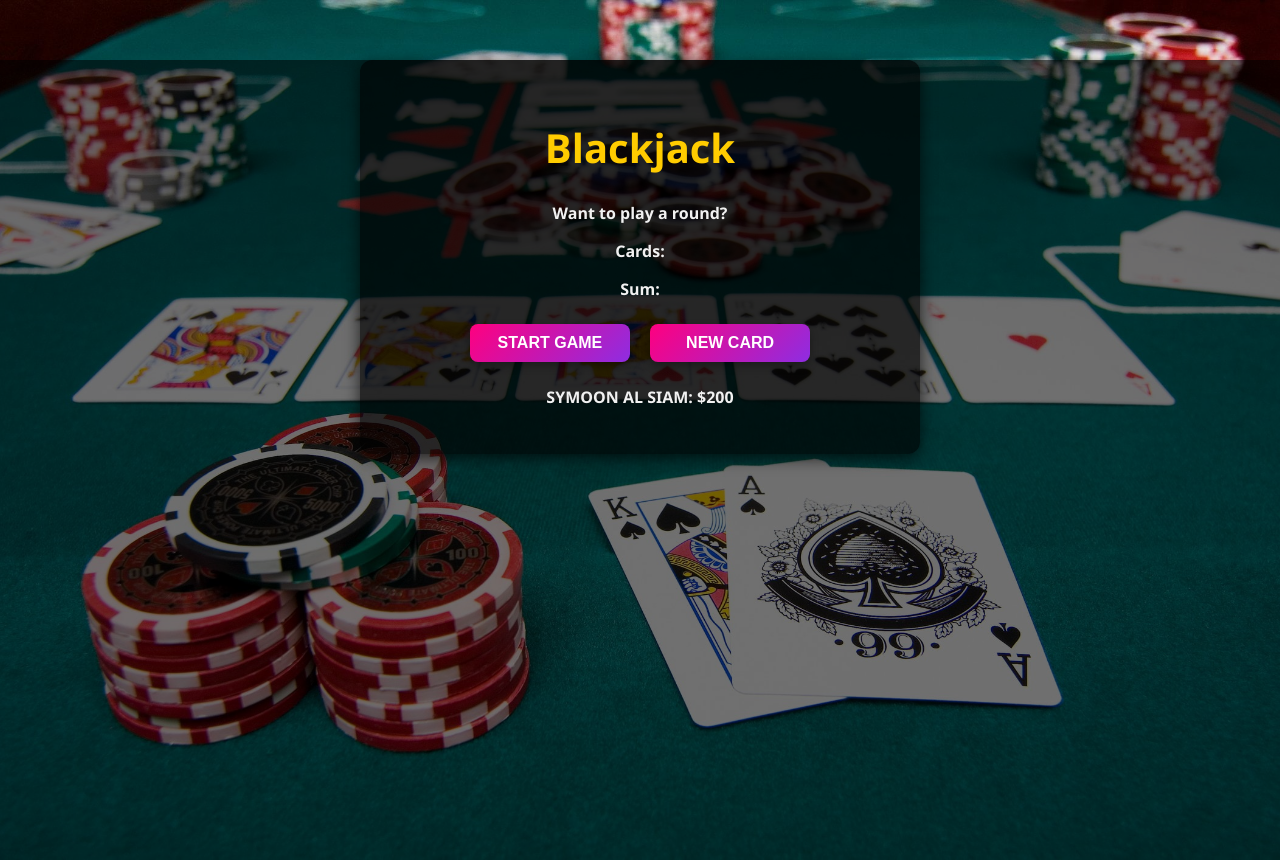
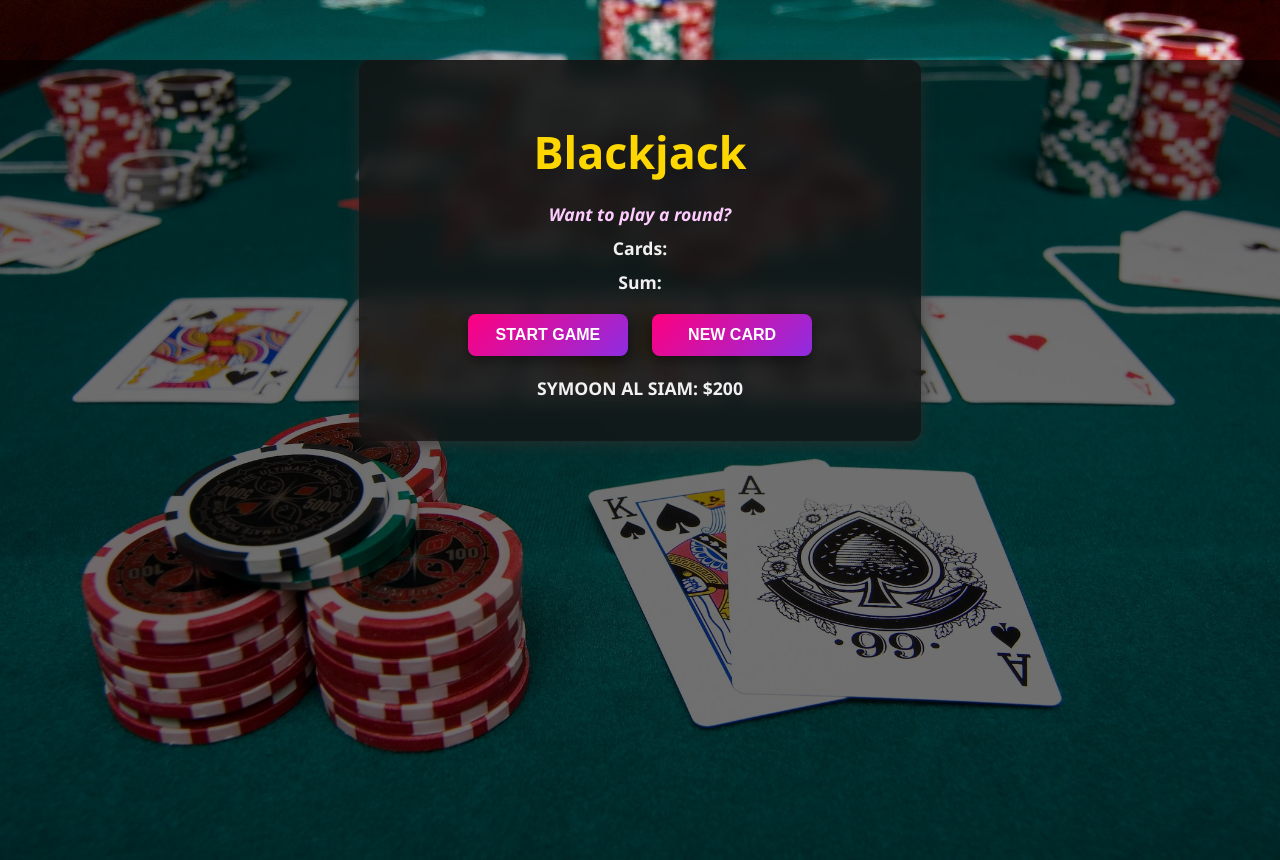
Before and after one commit to SymoonSIAM08/Blackjack-game, a plain HTML site: page index.html in a window 1280 px wide. Drawn offline with Linux system fonts and the light colour scheme.

Commit message:
Almost sharp

```diff
--- a/index.css
+++ b/index.css
@@ -62,51 +62,63 @@ body::before {
     z-index: 0;
 }
 
-h1 {
+/* h1 {
     color: #ffcc00; /* Goldish tone for luxury feel */
-    font-size: 2.5rem;
+    /* font-size: 2.5rem;
     margin-top: 30px;
     position: relative;
-    z-index: 1;
+    z-index: 1; */
+
+h1 {
+    color: #FFD700; /* Gold */
+    font-size: 2.8rem;
+    margin-bottom: 20px;
 }
 
-#massage-el {
+
+
+#message-el {
     font-style: italic;
-    font-size: 1.2rem;
-    margin-bottom: 15px;
-    position: relative;
-    z-index: 1;
+    color: #ffccff;
 }
 
+
 button {
-    color: #fff;
+    background: linear-gradient(135deg, #ff007f, #8e2de2);
+    color: white;
+    border: none;
+    padding: 12px 0;
     width: 160px;
-    background: linear-gradient(135deg, #ff007f, #8e2de2); /* pink to purple gradient */
+    border-radius: 8px;
+    margin: 10px;
     font-weight: bold;
-    padding: 10px 0;
-    border: none;
-    border-radius: 8px;
-    margin: 8px;
+    font-size: 1rem;
+    box-shadow: 0 6px 12px rgba(0, 0, 0, 0.4);
     cursor: pointer;
-    font-size: 1rem;
-    transition: all 0.3s ease;
-    box-shadow: 0 4px 8px rgba(0,0,0,0.3);
-    position: relative;
-    z-index: 1;
+    transition: 0.3s ease;
 }
 
 button:hover {
-    transform: translateY(-2px);
     background: linear-gradient(135deg, #ff3399, #9b30ff);
-    box-shadow: 0 6px 12px rgba(0,0,0,0.4);
+    transform: scale(1.05);
 }
+
 .container {
     position: relative;
     z-index: 2;
     max-width: 500px;
     margin: 60px auto;
-    background: rgba(0, 0, 0, 0.65); /* dark transparent background */
+    background: rgba(21, 21, 21, 0.797); /* dark transparent background */
     padding: 30px;
     border-radius: 12px;
-    box-shadow: 0 4px 16px rgba(0, 0, 0, 0.7);
+    box-shadow: 0 4px 16px rgba(47, 46, 46, 0.7);
+    backdrop-filter: blur(10px);
+-webkit-backdrop-filter: blur(10px);
+border: 1px solid rgba(59, 24, 24, 0.1);
+
 }
+p {
+    color: #f1f1f1;
+    font-size: 1.1rem;
+    margin: 10px 0;
+}
```
